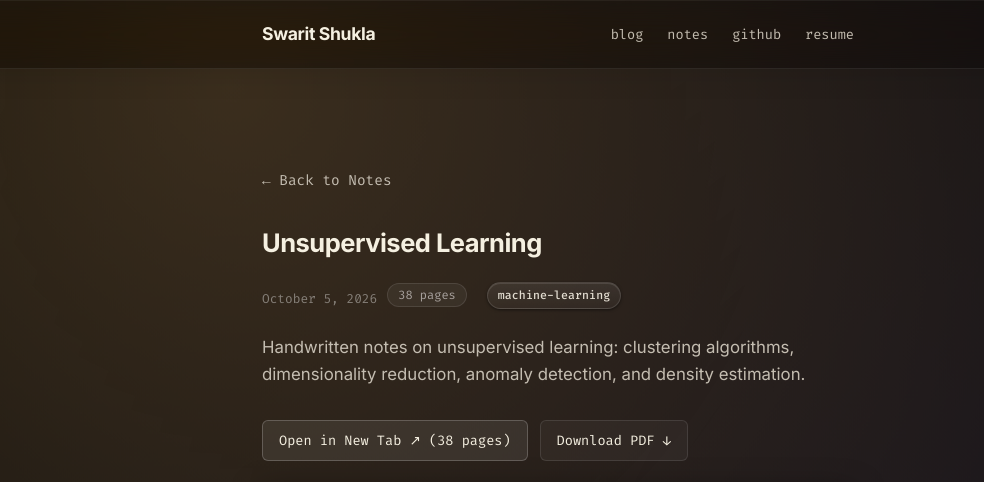
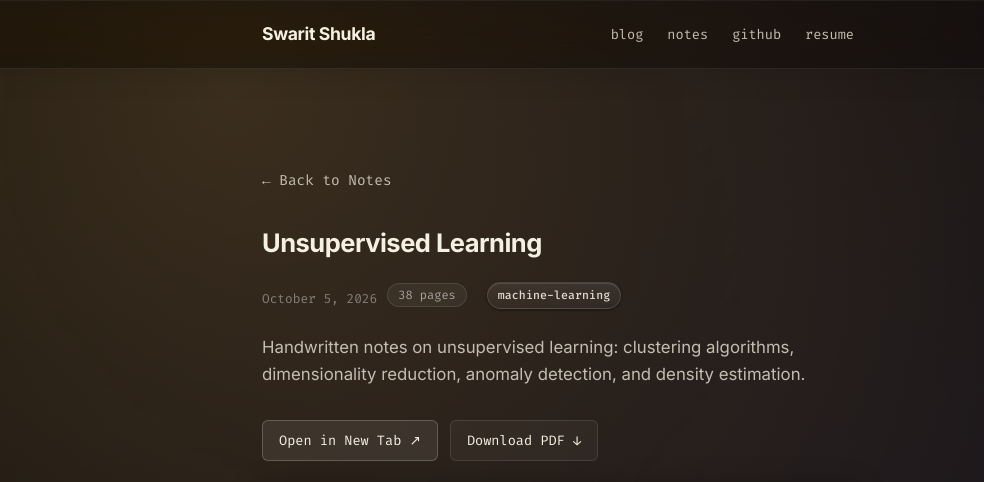
Before and after one commit to SWARITSHUKLA/SWARITSHUKLA.github.io, a Jekyll site: the page built from _notes/2026-10-06-Unsupervised-Learning.md, in a window 1280 px wide and 900 px high, cut to the strip 0-482 px from the top of the window. Shown: the whole strip, without its empty margins (82-1066 px from the left). Built offline with Jekyll 4.4.1, drawn with Linux system fonts in a browser that asks for light colours.

Commit message:
Chnaged the layout to remove the number of pages count beside open in new tab

```diff
--- a/_layouts/note.html
+++ b/_layouts/note.html
@@ -22,7 +22,7 @@ layout: default
 
   {% if page.pdf %}
   <div class="pdf-toolbar">
-    <a href="{{ page.pdf | relative_url }}" target="_blank" rel="noopener noreferrer" class="pdf-btn primary">Open in New Tab ↗{% if page.pages %} ({{ page.pages }} pages){% endif %}</a>
+    <a href="{{ page.pdf | relative_url }}" target="_blank" rel="noopener noreferrer" class="pdf-btn primary">Open in New Tab ↗</a>
     <a href="{{ page.pdf | relative_url }}" download class="pdf-btn secondary">Download PDF ↓</a>
   </div>
 
```
